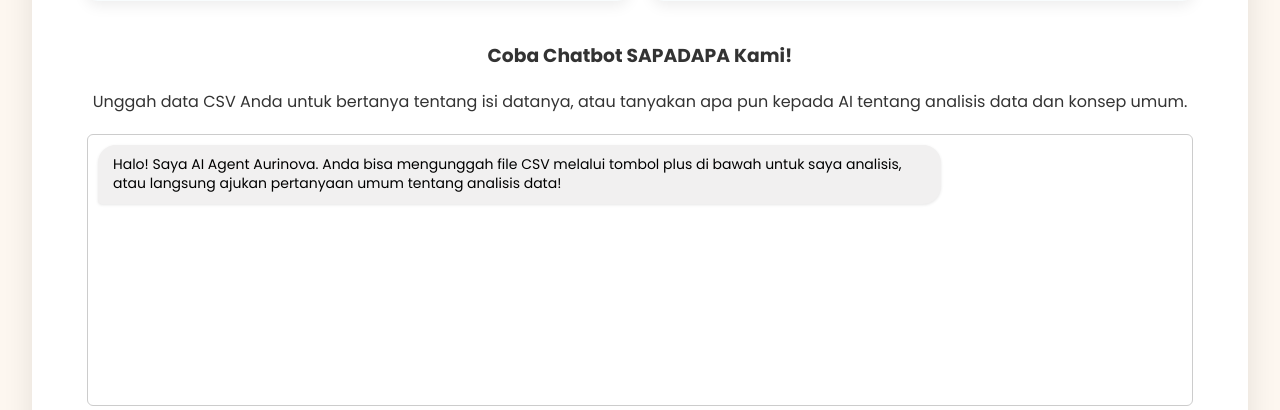
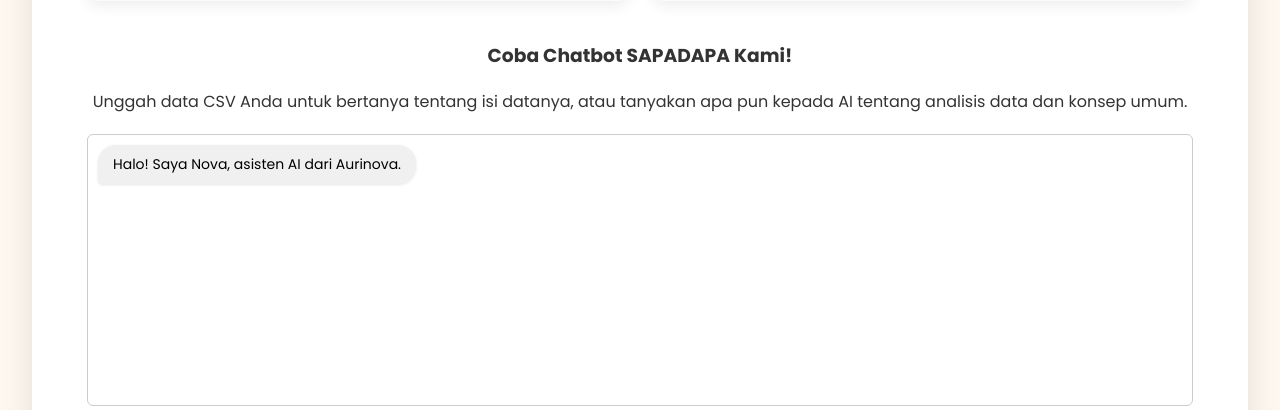
Before and after one commit to javamlna/Aurinova, a Flask app: page /sapadapa in a window 1280 px wide. Shown: the part 925-1335 px from the top of the page. Run offline with Flask 3, Linux system fonts and the light colour scheme.

Commit message:
Update Tampilan.

```diff
--- a/aiagent/templates/sapadapa.html
+++ b/aiagent/templates/sapadapa.html
@@ -531,7 +531,7 @@
         let detectedDelimiter = ',';
 
         window.onload = function() {
-            appendMessage('bot', 'Halo! Saya AI Agent Aurinova. Anda bisa mengunggah file CSV melalui tombol plus di bawah untuk saya analisis, atau langsung ajukan pertanyaan umum tentang analisis data!');
+            appendMessage('bot', 'Halo! Saya Nova, asisten AI dari Aurinova.');
             loadCachedData(); // Mencoba memuat data cache saat halaman dimuat
         };
 
```
